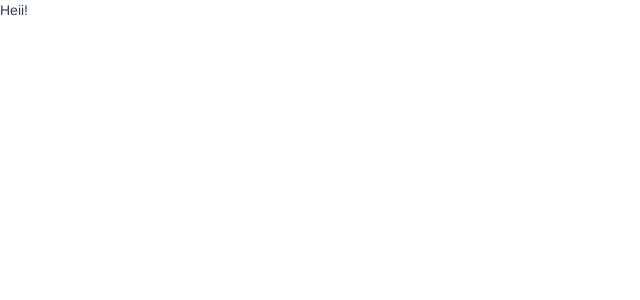
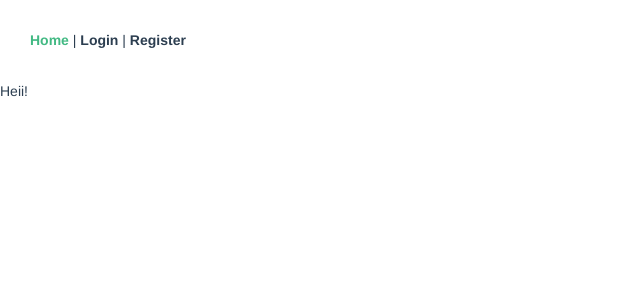
Before and after one commit to SambaGod/MySambaDiary, a Vue app in the folder sambaproject/: page / in a window 1280 px wide. Shown: the top 300 px of the page, without its empty margins (0-640 px from the left). Built offline with nearby package versions, Linux system fonts and the light colour scheme.

Commit message:
small fix

```diff
--- a/sambaproject/src/App.vue
+++ b/sambaproject/src/App.vue
@@ -1,6 +1,10 @@
 <template>
   <div id="app">
-
+    <div id="nav">
+      <router-link to="/">Home</router-link> |
+      <router-link to="/login">Login</router-link> |
+      <router-link to="/register">Register</router-link>
+    </div>
     <router-view/>
   </div>
 </template>
--- a/sambaproject/src/views/Admin.vue
+++ b/sambaproject/src/views/Admin.vue
@@ -6,17 +6,17 @@
         <v-layout row wrap>
           <v-flex md4 xs12>
             <v-card color="primary">
-              <v-card-text class="px-0">12</v-card-text>
+              <v-card-text class="px-0"><h2>New registered users</h2></v-card-text>
                 </v-card>
               </v-flex>
           <v-flex md4 xs12>
-            <v-card dark color="primary">
-              <v-card-text class="px-0">12</v-card-text>
+            <v-card color="primary">
+              <v-card-text class="px-0"><h2>Events</h2></v-card-text>
             </v-card>
           </v-flex>
           <v-flex md4 xs12>
-            <v-card dark color="primary">
-              <v-card-text class="px-0">12</v-card-text>
+            <v-card color="primary">
+              <v-card-text class="px-0"><h2>Something statistics</h2></v-card-text>
             </v-card>
           </v-flex>
         </v-layout>
```
